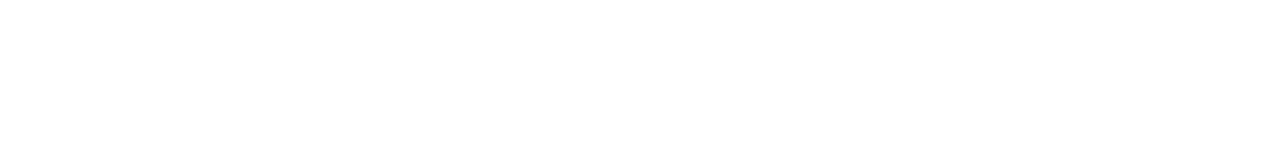
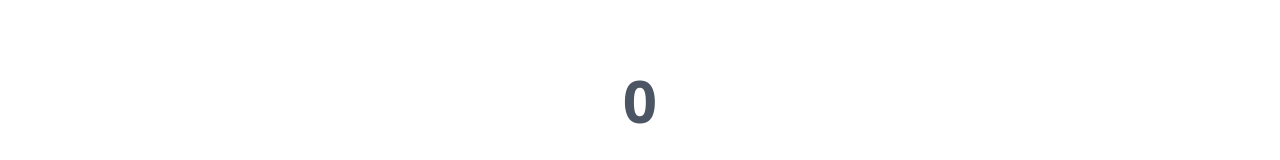
Before and after one commit to anita-brown/react_counter_app, a React (Create React App) app: page / in a window 1280 px wide. Shown: the part 204-364 px from the top of the page. Built offline with nearby package versions, Linux system fonts and the light colour scheme; sample sign-in values are in the browser's storage.

Commit message:
fix: refactor

```diff
--- a/src/components/counter/Counter.tsx
+++ b/src/components/counter/Counter.tsx
@@ -15,7 +15,7 @@
   };
   return (
     <main className="flex flex-col gap-4 w-[100%] justify-center items-center">
-      <p className="text-center text-5xl lg:text-6xl font-bold text-white">{counter}</p>
+      <p className="text-center text-5xl lg:text-6xl font-bold text-gray-600">{counter}</p>
       <div className="flex lg:gap-4 gap-2 justify-between mt-4">
         <button
           className="text-x lg:text-xl text-gray-800 lg:py-2 lg:px-4 py-2 px-2 rounded bg-gradient-to-r from-yellow-500 to-yellow-200 rounded-lg shadow-sm hover:bg-gradient-to-l hover:from-yellow-500 hover:bg-yellow-300 font-semibold"
```
Also changed, not shown: 1 other file (tests, documents, lock files or other folders).
